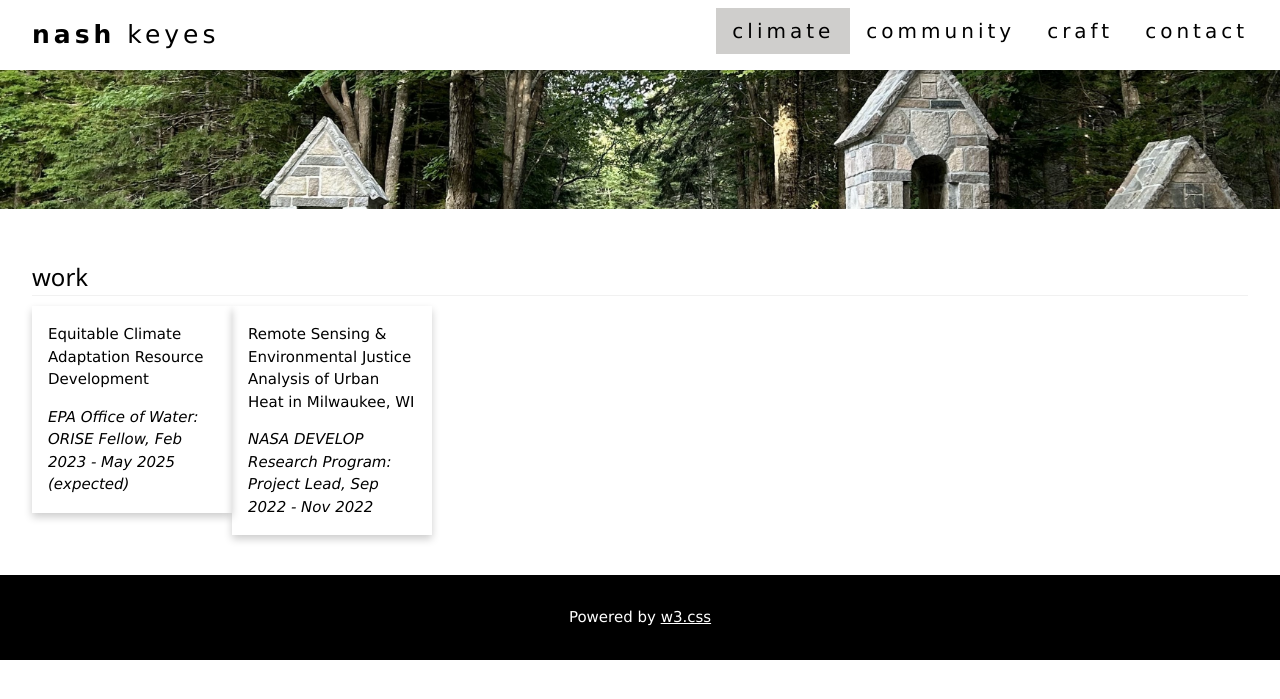
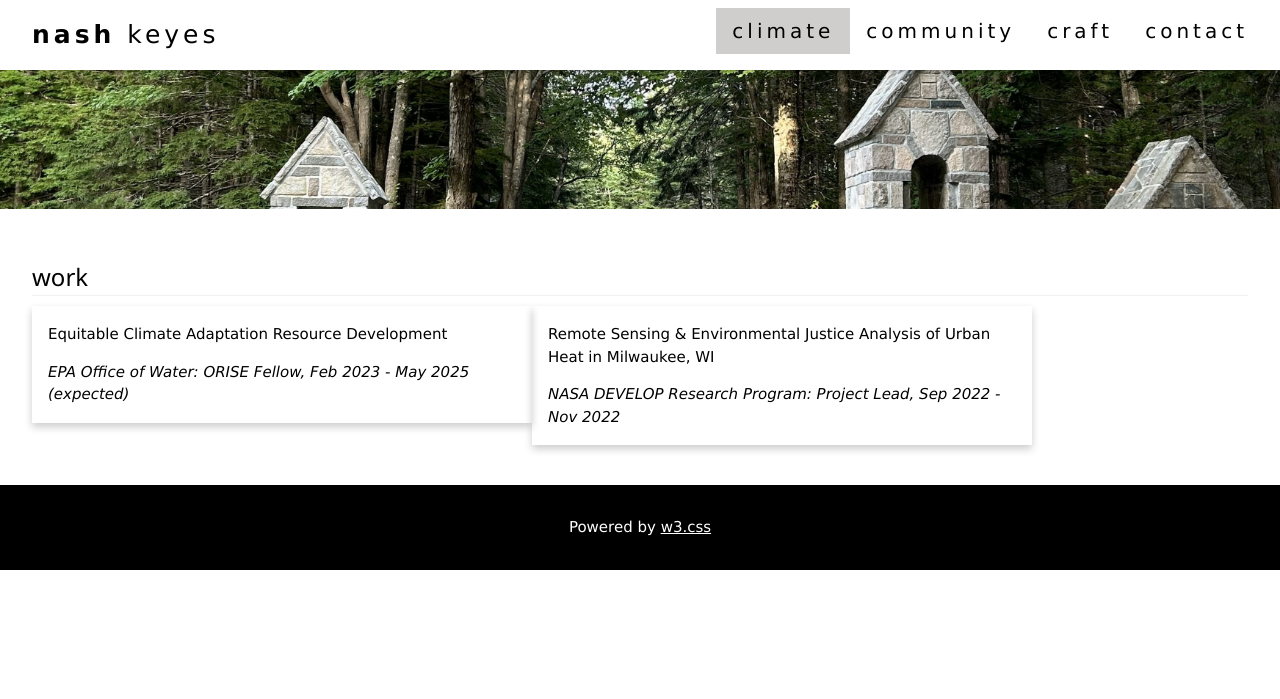
Before and after one commit to ndbkeyes/ndbkeyes.github.io, a Jekyll site: the page climate.html, which Jekyll copies as it is, in a window 1280 px wide. Shown: the top 699 px of the page. Built offline with Jekyll 4.4.1, drawn with Linux system fonts in a browser that asks for light colours.

Commit message:
Update climate.html

```diff
--- a/climate.html
+++ b/climate.html
@@ -39,7 +39,7 @@
     <div class="w3-container w3-padding-32" id="work">
       <h3 class="w3-border-bottom w3-border-light-grey">work</h3>
 
-      <div class="card" style="width:200px;">
+      <div class="card" style="width:500px;">
         <!-- IMG -->
         <div class="container">
           <p>Equitable Climate Adaptation Resource Development</p>
@@ -47,7 +47,7 @@
         </div>
       </div>
 
-      <div class="card" style="width:200px;">
+      <div class="card" style="width:500px;">
         <!-- IMG -->
         <div class="container">
           <p>Remote Sensing & Environmental Justice Analysis of Urban Heat in Milwaukee, WI</p>
```
